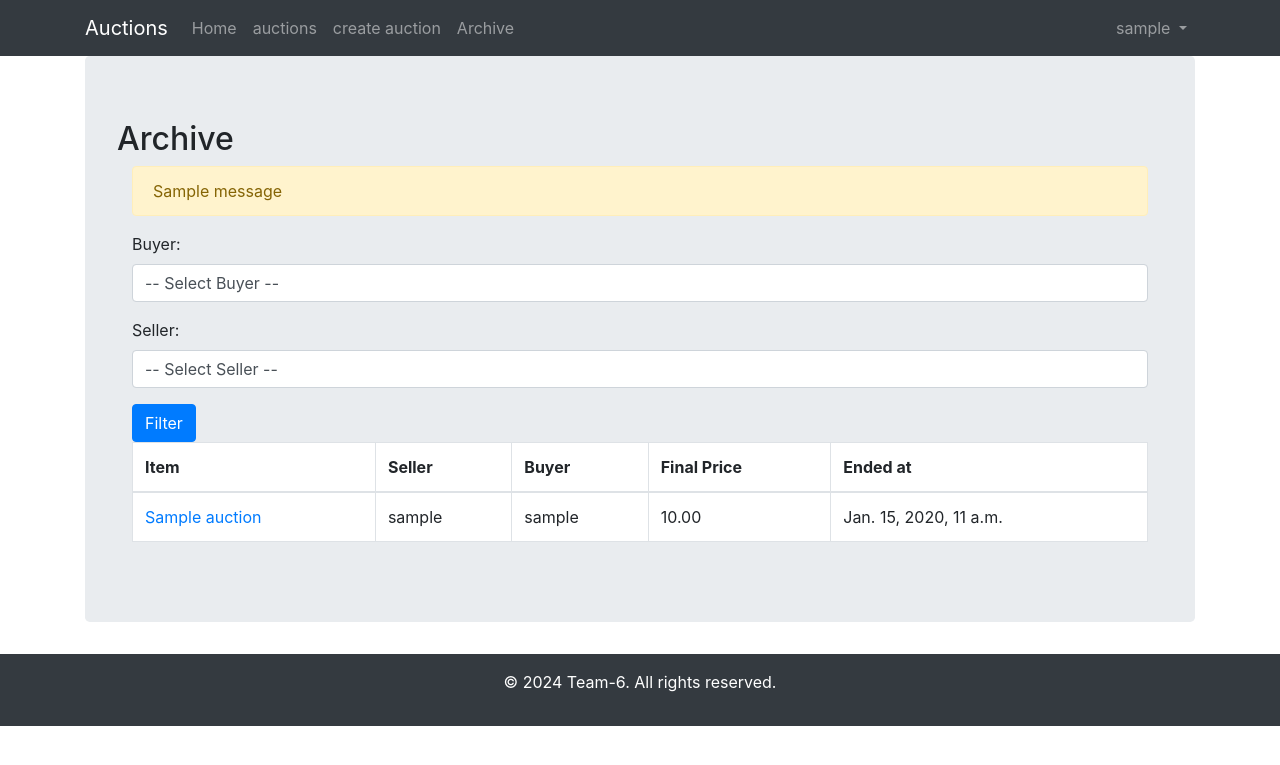
After one commit to nightecz/auction_portal_final_project, a Django app: page /archive/ in a window 1280 px wide. The commit adds this page. Shown: the top 765 px of the page. Run offline with Django 5.2, Linux system fonts and the light colour scheme; a user stored in the database is signed in; tables that the repository leaves empty hold one stand-in row (values such as "Sample post"); one stand-in notice (Sample message) is shown; some libraries are stand-ins or nearby versions.

Commit message:
- Function for manual archivation by superuser added - Archived auctions excluded from advance search

```diff
--- a/final_project/urls.py
+++ b/final_project/urls.py
@@ -9,7 +9,7 @@ from viewer.views import (index, CustomLoginView, ProfileView, RegisterView, Auc
                           AddToWatchlistView, WatchlistDeleteView, AuctionSearchView, AuctionUpdateView,
                           ContactInfoView,
                           SellerConfirmView, BuyerConfirmView, AuctionCancelView, AuctionBiddingView, ReviewCreateView,
-                          UserSearchView, BuyNowView, AuctionRelistView)
+                          UserSearchView, BuyNowView, AuctionRelistView, AddToArchiveView, ArchiveView)
 
 
 urlpatterns = [
@@ -45,6 +45,9 @@ urlpatterns = [
     path('watchlist/', WatchlistView.as_view(), name='watchlist'),
     path('add-to-watchlist/<int:auction_id>/', AddToWatchlistView.as_view(), name='add_to_watchlist'),
     path('remove_from_watchlist/<int:pk>/', WatchlistDeleteView.as_view(), name='remove_from_watchlist'),
+
+    path('archive/', ArchiveView.as_view(), name='archive'),
+    path('add-to-archive/<int:auction_id>/', AddToArchiveView.as_view(), name='add_to_archive'),
 ]
 
 
--- a/viewer/models.py
+++ b/viewer/models.py
@@ -58,12 +58,14 @@ class Auction(Model):
     SOLD = 'Sold'
     UNSOLD = 'Unsold'
     CANCELLED = 'Cancelled'
+    ARCHIVED = 'Archived'
     STATUS_CHOICES = [
         (RUNNING, 'Running'),
         (CLOSED, 'Closed'),
         (SOLD, 'Sold'),
         (UNSOLD, 'Unsold'),
-        (CANCELLED, 'Cancelled')
+        (CANCELLED, 'Cancelled'),
+        (ARCHIVED, 'Archived'),
     ]
 
     name = CharField(max_length=128)
@@ -106,6 +108,12 @@ class Auction(Model):
         if self.pk is None:
             self.current_price = self.starting_price
         super().save(*args, **kwargs)
+
+class Archive(Model):
+    auction = ForeignKey(Auction, on_delete=CASCADE, null=True)
+
+    def __str__(self):
+        return f"Archived: {self.auction.name if self.auction else 'No auction'}"
 
 
 class Watchlist(Model):
--- /dev/null
+++ b/viewer/templates/archive/archive.html
@@ -0,0 +1,64 @@
+{% extends "base.html" %}
+
+{% block content %}
+
+<h2>Archive</h2>
+
+<div class="container">
+    {% if messages %}
+        <div class="alert alert-warning" role="alert">
+            {% for message in messages %}
+                {{ message }}
+            {% endfor %}
+        </div>
+    {% endif %}
+
+    <form method="get" action="{% url 'archive' %}">
+        <div class="form-group">
+            <label for="buyer">Buyer:</label>
+            <select id="buyer" name="buyer" class="form-control">
+                <option value="">-- Select Buyer --</option>
+                {% for buyer in buyers %}
+                    <option value="{{ buyer }}" {% if request.GET.buyer == buyer %}selected{% endif %}>{{ buyer }}</option>
+                {% endfor %}
+            </select>
+        </div>
+        <div class="form-group">
+            <label for="seller">Seller:</label>
+            <select id="seller" name="seller" class="form-control">
+                <option value="">-- Select Seller --</option>
+                {% for seller in sellers %}
+                    <option value="{{ seller }}" {% if request.GET.seller == seller %}selected{% endif %}>{{ seller }}</option>
+                {% endfor %}
+            </select>
+        </div>
+        <button type="submit" class="btn btn-primary">Filter</button>
+    </form>
+
+
+    <table class="table table-bordered">
+        <thead>
+            <tr>
+                <th>Item</th>
+                <th>Seller</th>
+                <th>Buyer</th>
+                <th>Final Price</th>
+                <th>Ended at</th>
+            </tr>
+        </thead>
+    {% for item in object_list %}
+        <tbody>
+            <td><a href="{% url 'auction_detail' item.auction.id %}">{{ item.auction.name }}</a></td>
+            <td>{{ item.auction.seller }}</td>
+            <td>{{ item.auction.purchase.buyer }}</td>
+            <td>{{ item.auction.current_price }}</td>
+            <td>{{ item.auction.end_time }}</td>
+        </tbody>
+        {% endfor %}
+    </table>
+    {% if not object_list %}
+        <p>No items in archive</p>
+    {% endif %}
+</div>
+
+{% endblock %}
--- a/viewer/templates/base.html
+++ b/viewer/templates/base.html
@@ -47,13 +47,19 @@
                         auctions
                     </a>
                 </li>
+                {% if user.is_authenticated %}
                 <li class="nav-item">
                     <a class="nav-link {% active_link 'auction_create' strict=True %}" href="{% url 'auction_create' %}">
                         create auction
                     </a>
                 </li>
-
-                {% if user.is_authenticated %}
+                {% endif %}
+                {% if user.is_superuser %}
+                <li class="nav-item">
+                    <a class="nav-link {% active_link 'archive' strict=True %}" href="{% url 'archive' %}">
+                        Archive
+                    </a>
+                </li>
                 {% endif %}
             </ul>
             <ul class="navbar-nav">
--- a/viewer/views.py
+++ b/viewer/views.py
@@ -1,6 +1,6 @@
 from decimal import Decimal
 
-from django.contrib.auth.decorators import login_required
+from django.contrib.auth.decorators import login_required, user_passes_test
 from django.contrib.auth.mixins import PermissionRequiredMixin, LoginRequiredMixin
 from django.core.exceptions import PermissionDenied
 from django.utils import timezone
@@ -21,7 +21,7 @@ from viewer.forms import SignUpForm, AuctionCreateForm, ProfileEditForm, BidForm
 from django.views.generic import FormView, ListView, TemplateView, UpdateView, DeleteView, DetailView
 from viewer.forms import SignUpForm, AuctionCreateForm, ProfileEditForm, BidForm, WatchlistForm, AuctionUpdateForm
 from django.urls import reverse_lazy, reverse
-from viewer.models import Watchlist, Auction, User, Profile, Bid, Category, Review, Purchase
+from viewer.models import Watchlist, Auction, User, Profile, Bid, Category, Review, Purchase, Archive
 from django.contrib.auth.forms import UserChangeForm
 
 
@@ -117,7 +117,7 @@ class AuctionView(ListView):
         category_id = self.request.GET.get('category')
 
         #Filtering only auctions in "running" status
-        queryset = queryset.filter(status="Running")
+        queryset = queryset.filter(status="Running").exclude(status="Archived")
 
         #Filtered by category
         if search_query:
@@ -238,7 +238,7 @@ class AuctionSearchView(ListView):
 
     def get_context_data(self, **kwargs):
         context = super().get_context_data(**kwargs)
-        context['auction_status'] = Auction.STATUS_CHOICES
+        context['auction_status'] = [status for status in Auction.STATUS_CHOICES if status[0] != Auction.ARCHIVED]
         context['categories'] = Category.objects.select_related('parent').all()
         main_category = self.request.GET.get('main_category')
 
@@ -805,3 +805,61 @@ class BuyNowView(View):
 
         messages.success(request, "You have successfully purchased this auction!")
         return redirect('auction_detail', id=auction.id)
+
+
+@method_decorator(user_passes_test(lambda u: u.is_superuser), name='dispatch')
+class ArchiveView(ListView):
+    template_name = "archive/archive.html"
+    model = Archive
+
+    def get_context_data(self, **kwargs):
+        context = super().get_context_data(**kwargs)
+        purchase_id = self.request.GET.get('purchase')
+        if purchase_id:
+            try:
+                context['purchase'] = Purchase.objects.get(pk=purchase_id)
+            except Purchase.DoesNotExist:
+                context['purchase'] = None
+                messages.error(self.request, "Specified purchase does not exist.")
+        else:
+            context['purchase'] = None
+
+        context['buyers'] = Profile.objects.values_list('user__username', flat=True).distinct()
+        context['sellers'] = User.objects.values_list('username', flat=True).distinct()
+
+        return context
+
+    def get_queryset(self):
+        queryset = Archive.objects.all()
+
+        buyer = self.request.GET.get('buyer')
+        seller = self.request.GET.get('seller')
+
+        if buyer:
+            queryset = queryset.filter(auction__purchase__buyer__user__username__icontains=buyer)
+        if seller:
+            queryset = queryset.filter(auction__seller__username__icontains=seller)
+
+        return queryset
+
+@method_decorator(user_passes_test(lambda u: u.is_superuser), name='dispatch')
+class AddToArchiveView(View):
+    def post(self, request, *args, **kwargs):
+        auction_id = self.kwargs['auction_id']
+        auction = get_object_or_404(Auction, pk=auction_id)
+
+        archive_ready_statuses = {"Closed", "Cancelled", "Sold", "Unsold"}
+
+        if auction.status in archive_ready_statuses:
+
+            auction.status = Auction.ARCHIVED
+            auction.save()
+
+            Archive.objects.create(auction=auction)
+
+            messages.success(request, "Auction is successfully archived.")
+        else:
+            messages.error(request,
+                           "Auction is not archivation ready).")
+
+        return redirect('auctions')
```
Also changed, not shown: viewer/templates/archive/add_to_archive.html (added, +10 -0 lines), viewer/templates/auction_detail.html (+8 -0 lines).
